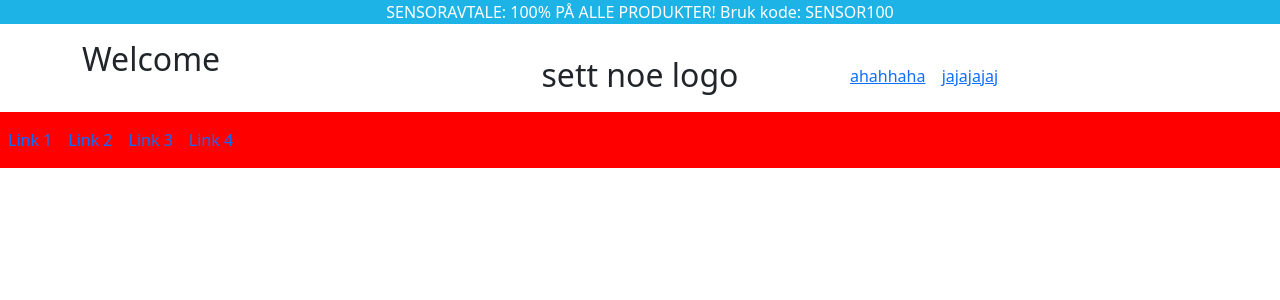
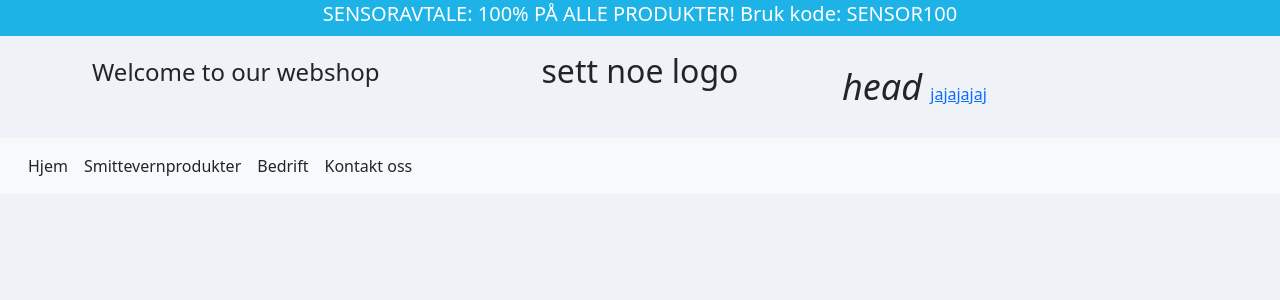
Before and after one commit to sevdeg/portfolio2, a Flask app: page / in a window 1280 px wide. Shown: the top 300 px of the page. Run offline with Flask 2, Linux system fonts and the light colour scheme.

Commit message:
fikset grunnoppsett

```diff
--- a/templates/index.html
+++ b/templates/index.html
@@ -6,45 +6,63 @@
         <meta name="viewport" content="width=device-width,initial-scale=1">
         <link rel="stylesheet" href="style.css">
         <link href="https://cdn.jsdelivr.net/npm/bootstrap@5.0.0-beta3/dist/css/bootstrap.min.css" rel="stylesheet" integrity="sha384-eOJMYsd53ii+scO/bJGFsiCZc+5NDVN2yr8+0RDqr0Ql0h+rP48ckxlpbzKgwra6" crossorigin="anonymous">
+        <style>
+            body {background-color: #eff2f7;}
+            /* visited link */
+            .navbar-nav .nav-item .nav-link {
+                color: inherit;
+            }
+            /* .navbar-nav .nav-item .nav-link:hover {
+                color: #1db3e6;
+            } */
+            .navbar-nav .nav-item.visited .nav-link,
+            .navbar-nav .nav-item:hover .nav-link {
+                color: #1db3e6;
+            }
+        </style>
     </head>
     <body>
         <!-- HEADER -->
         <header>
             <!-- FIRST PIECE -->
-            <div class="salgsbanner" style="margin-bottom: 0px; background-color: #1db3e6">
-                <p style="text-align: center; color: white;">SENSORAVTALE: 100% PÅ ALLE PRODUKTER! Bruk kode: SENSOR100</p>
+            <div class="salgsbanner" style="margin-bottom: 0px; background-color: #1db3e6; padding:2px;">
+                <h5 style="text-align: center; color: white;">SENSORAVTALE: 100% PÅ ALLE PRODUKTER! Bruk kode: SENSOR100</h5>
             </div>
             <!-- SECOND PIECE -->
             <div class="container">
                 <div class="row">
-                    <div class="col-md-4 col-sm-12 col-12">
-                        <h2>Welcome</h2>
+                    <div class="col-md-4 col-sm-12 col-12" style="padding:22px;">
+                        <h4>Welcome to our webshop</h4>
+                        <!-- <button class="btn"><i class="fa fa-bars"></i>hehe</button> -->
                     </div>
                     <div class="col-md-4 col-12 text-center">
                         <h2 class="my-md-3 site-title">sett noe logo</h2>
                     </div>
                     <div class="col-md-4 col-12 text-right">
                         <p class="my-md-4 header-links">
-                            <a href="#" class="px-2">ahahhaha</a>
+                            <i class='fas fa-user-alt' style='font-size:36px'>head</i>
+
+                            <!-- <a href="#" class="fa fa-home">ahahhaha</a> -->
                             <a href="#" class="px-1">jajajajaj</a>
                         </p>
                     </div>
+
                 </div>
             </div>
 
-            <nav class="navbar navbar-expand-md" style="background-color: red;">
-                <ul class="navbar-nav">
+            <nav class="navbar navbar-expand-md navbar-light bg-light">
+                <ul class="navbar-nav" style="padding-left:20px;">
                     <li class="nav-item">
-                        <a class="nav-link" href="#">Link 1</a>
+                        <a class="nav-link" href="#">Hjem</a>
                     </li>
                     <li class="nav-item">
-                        <a class="nav-link" href="#">Link 2</a>
+                        <a class="nav-link" href="#">Smittevernprodukter</a>
                     </li>
                     <li class="nav-item">
-                        <a class="nav-link" href="#">Link 3</a>
+                        <a class="nav-link" href="#">Bedrift</a>
                     </li>
                     <li class="nav-item">
-                        <a class="nav-link" href="#">Link 4</a>
+                        <a class="nav-link" href="#">Kontakt oss</a>
                     </li>
                 </ul>
             </nav>
@@ -62,8 +80,8 @@
 
 
 
-<!--
-    <h1>This is a Heading</h1>
+
+    <!-- <h1>This is a Heading</h1>
     <p>This is a paragraph.</p>
     <p>This is a another paragraph.</p> -->
 
--- a/templates/style.css
+++ b/templates/style.css
@@ -5,3 +5,13 @@
 .navbar-custom .navbar-text {
     color: rgba(255,255,255,.8);
 }
+
+/* visited link */
+a:visited {
+    color: green;
+}
+
+/* mouse over link */
+a:hover {
+    color: red;
+}
```
